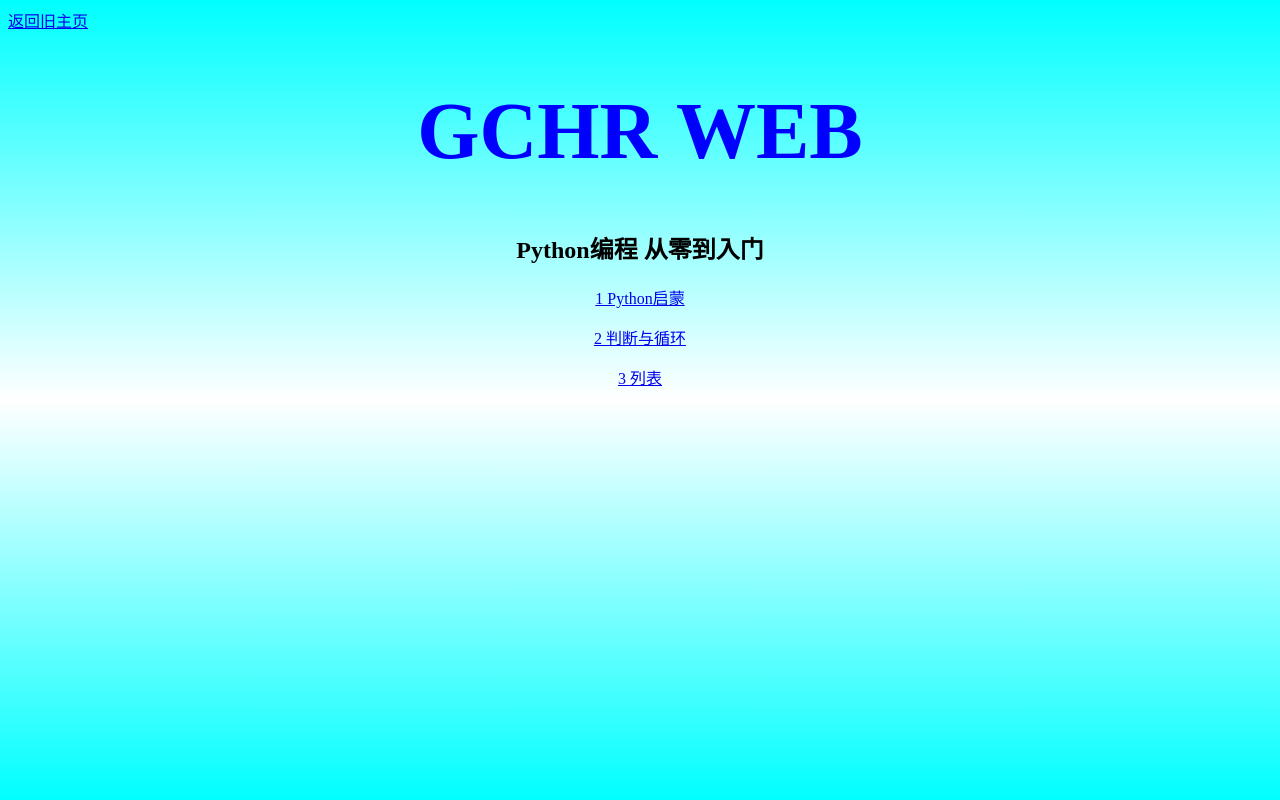
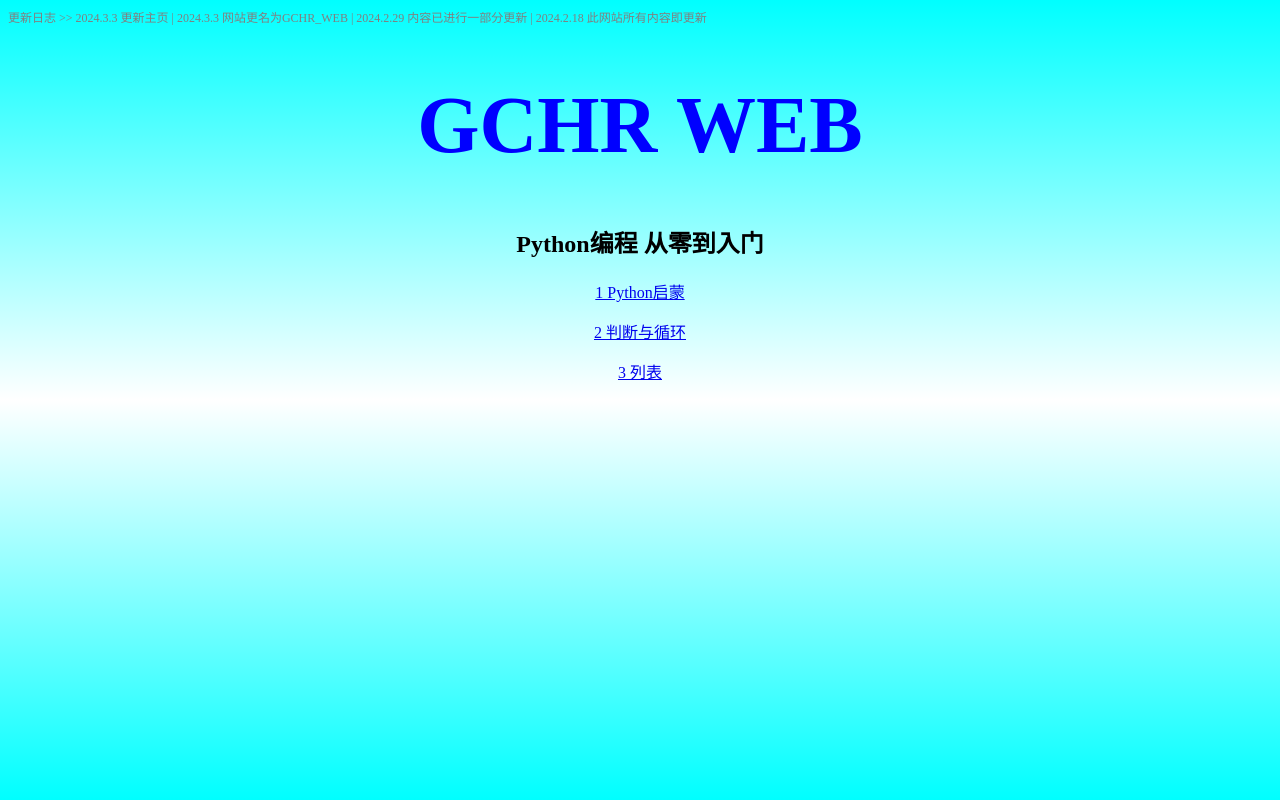
Before and after one commit to geng-cr/geng-cr.github.io, a plain HTML site: page index.html in a window 1280 px wide. Drawn offline with Linux system fonts and the light colour scheme.

Commit message:
Update index.html

```diff
--- a/index.html
+++ b/index.html
@@ -1,6 +1,6 @@
 <html><head><meta http-equiv="Content-Type" content="text/html; charset=UTF-8"><style> body { background: linear-gradient(to bottom, #00ffff, #ffffff, #00ffff); } </style><title>GCHR WEB</title>
 <link rel="icon" href="https://tse4-mm.cn.bing.net/th/id/OIP-C.AwT-Ut0r8JDom1fU2hMBtwHaHa" sizes="16x16"></head><body>
-    <a href="README">返回旧主页</a>
+    <p style="color:#808080 ; font-size:12px">更新日志 &gt;&gt; 2024.3.3 更新主页 | 2024.3.3 网站更名为GCHR_WEB | 2024.2.29 内容已进行一部分更新 | 2024.2.18 此网站所有内容即更新</p>
 <h1 align="center" style="color:blue ; font-size:80px">GCHR WEB</h1>
     <h2 align="center">Python编程 从零到入门</h2>
     <p align="center"><a href="Python入门/1 Python启蒙">1 Python启蒙</a></p>
```
